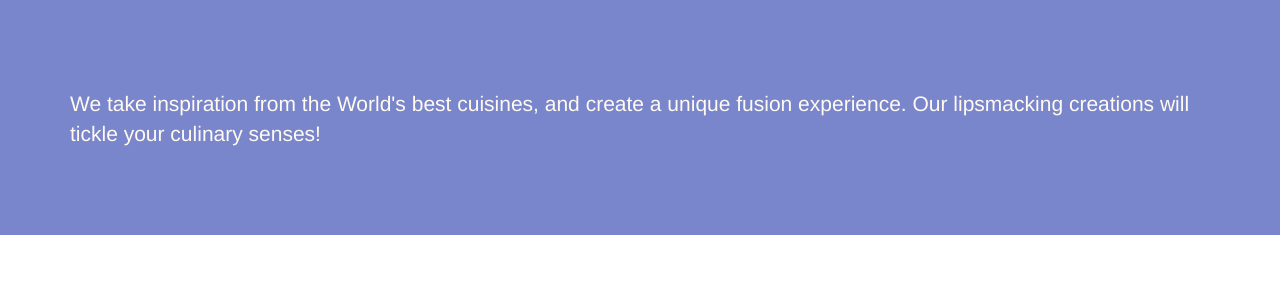
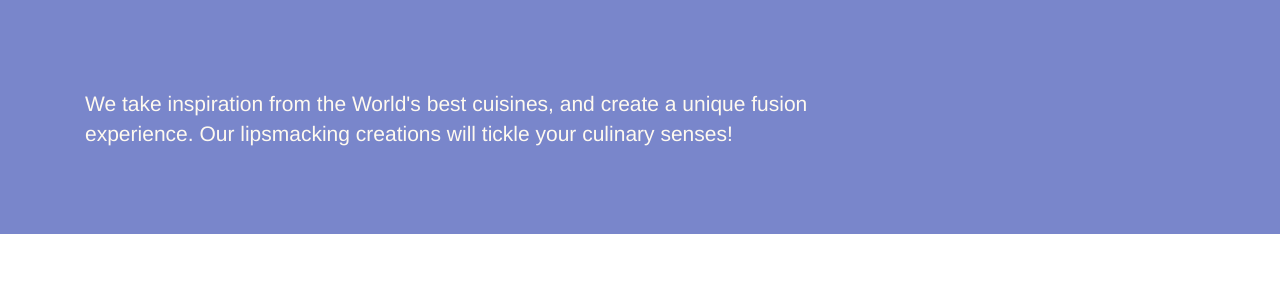
Before and after one commit to jenndhemus/conFusion, a plain HTML site: page index.html in a window 1280 px wide. Shown: the part 225-523 px from the top of the page. Drawn offline with nearby package versions, Linux system fonts and the light colour scheme.

Commit message:
fixed Jumbotron tittle
added an extra col to pad

```diff
--- a/index.html
+++ b/index.html
@@ -63,13 +63,13 @@
         <!-- Main component for a primary marketing message or call to action -->
 
         <div class = "container">
-            <div  class = "row row-header">
-                <div class "col-xs-12 col-sm-8">
+            <div class="row row-header">
+                <div class="col-xs-12 col-sm-8">
                     <h1>Ristorante con Fusion</h1>
                     <p style="padding:40px;"></p>
                     <p>We take inspiration from the World's best cuisines, and create a unique fusion experience. Our lipsmacking creations will tickle your culinary senses!</p>
                 </div>
-                <div class = "col-xs 12 col-sm-4">
+                <div class="col-xs-12 col-sm-4">
                 </div>
             </div>
         </div>
```
